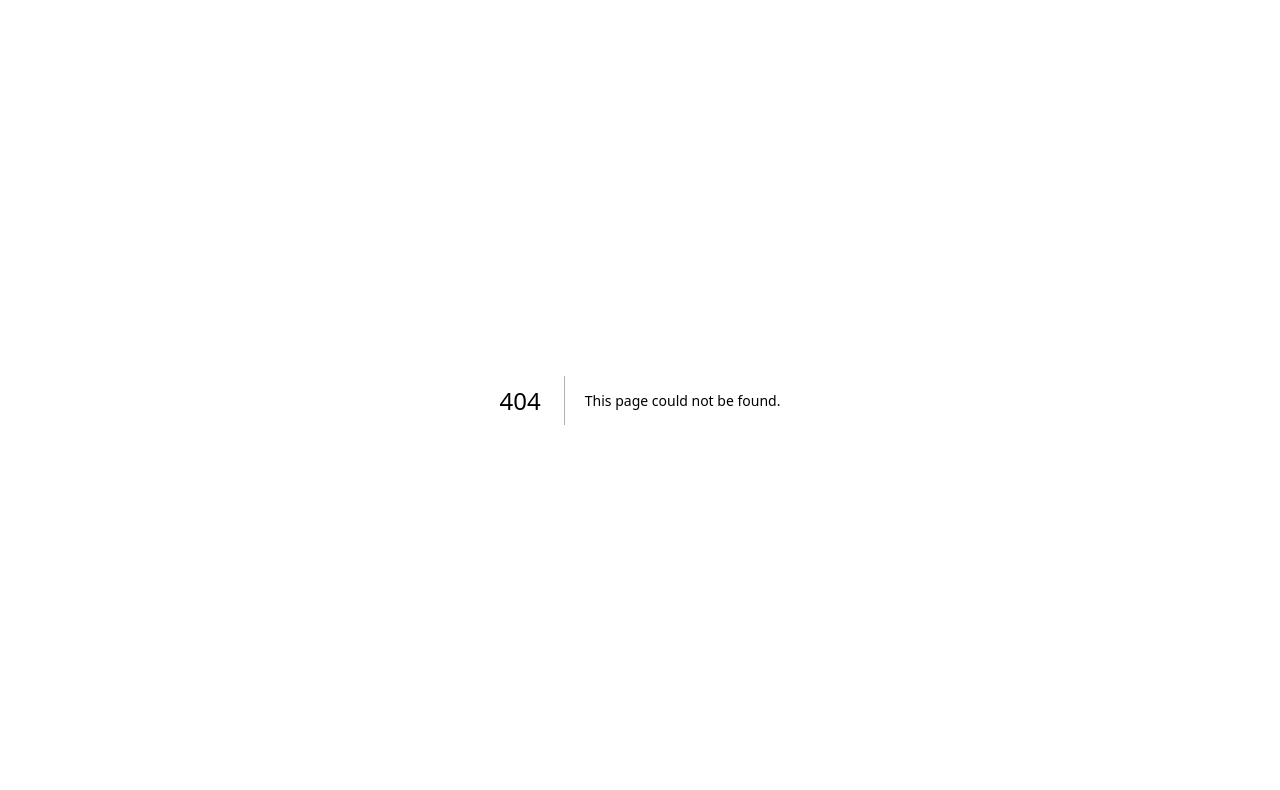
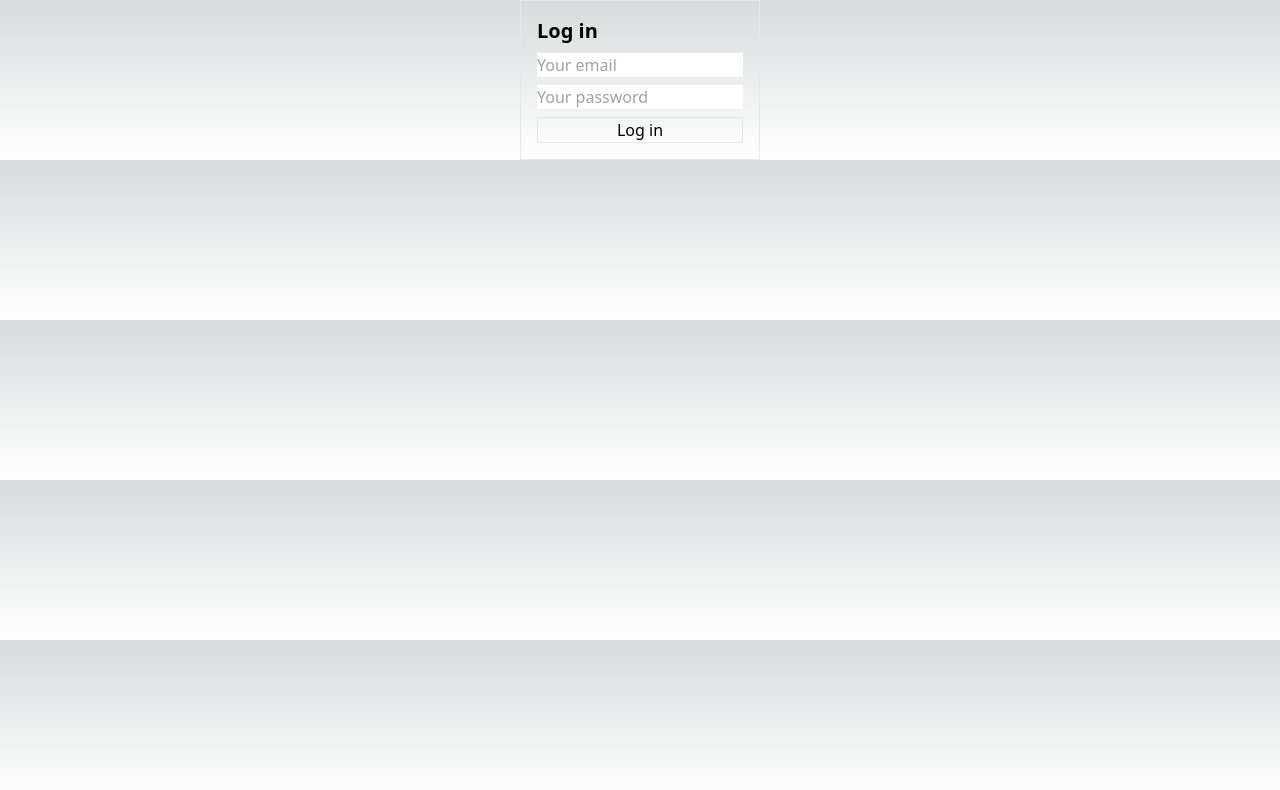
Before and after one commit to nadianielsen/nextjs-login, a Next.js app: page /login in a window 1280 px wide. Before the commit this address had no page. Shown: the top 790 px of the page. Built offline with nearby package versions, Linux system fonts and the light colour scheme.

Commit message:
making login with formik, but ran in on error and not working

```diff
--- a/app/layout.js
+++ b/app/layout.js
@@ -1,8 +1,8 @@
 import './globals.css'
 
 export const metadata = {
-  title: 'Create Next App',
-  description: 'Generated by create next app',
+  title: 'Next js login',
+  description: 'login with next',
 }
 
 export default function RootLayout({ children }) {
--- /dev/null
+++ b/app/login/page.js
@@ -0,0 +1,45 @@
+"use client"
+import { Formik, Form, Field } from "formik";
+import { setCookie } from "cookies-next";
+import { useState } from "react";
+
+const Login = () => {
+
+    return (
+        <main className="">
+            <Formik initialValues={{
+                email: '', password: '',
+            }} onSubmit={(values, {setSubmitting}) => {
+                // post til api...
+                fetch("http://localhost:4000/login",{
+                    "method": "POST",
+                    "headers": {
+                        "Content-Type": "application/json"
+                        //serveren skal vide at der kommer noget json
+                    },
+                    "body": JSON.stringify(values)
+                })
+                .then(response => response.json())
+                .then((result) => {
+                    setCookie("token", result.accessToken)
+                    setCookie("user", JSON.stringify(result.user))
+                })
+                .catch(err => console.log(err))
+                .finally(() => setSubmitting(false))
+                }}>
+            {({isSubmitting}) => (
+                    <Form className="w-60 mx-auto flex flex-col gap-y-2 p-4 border ">
+                        <h2 className="text-xl font-bold">Log in</h2>
+                        <Field name="email" type="email" className="text-black" placeholder="Your email"/>
+                        <Field type="password" name="password" className="text-black" placeholder="Your password"/>
+                        {/* vender den om med ! i stedet for at skrive "logging in" : "log in" */}
+                        <button type="submit" disabled={isSubmitting} className="border">{!isSubmitting ? "Log in" : "Logging in..."}</button>
+                    </Form>
+                )
+            }
+            </Formik>
+        </main>
+     );
+}
+
+export default Login;
--- a/app/page.js
+++ b/app/page.js
@@ -1,8 +1,10 @@
+import Link from "next/link";
 
 export default function Home() {
   return (
-    <main className="">
-
+    <main className="flex flex-col justify-center items-center gap-y-10">
+      <h1>This is the welcome page</h1>
+      <Link href={"/login"}>Log in!</Link>
     </main>
   )
 }
--- /dev/null
+++ b/app/secrets/page.js
@@ -0,0 +1,20 @@
+
+
+const secret = async () => {
+    const result = await fetch("http://localhost:4000/secrets", {
+        "method": "GET",
+        "headers": {
+            "Authorzation": "Bearer " + accessToken
+        }
+    })
+}
+
+const Secrets = () => {
+    return (
+        <main>
+            <h1>Secrets</h1>
+        </main>
+     );
+}
+
+export default Secrets;
--- a/package.json
+++ b/package.json
@@ -10,6 +10,7 @@
   },
   "dependencies": {
     "autoprefixer": "10.4.14",
+    "cookies-next": "^2.1.2",
     "eslint": "8.43.0",
     "eslint-config-next": "13.4.7",
     "formik": "^2.4.2",
```
Also changed, not shown: 1 other file (tests, documents, lock files or other folders).
